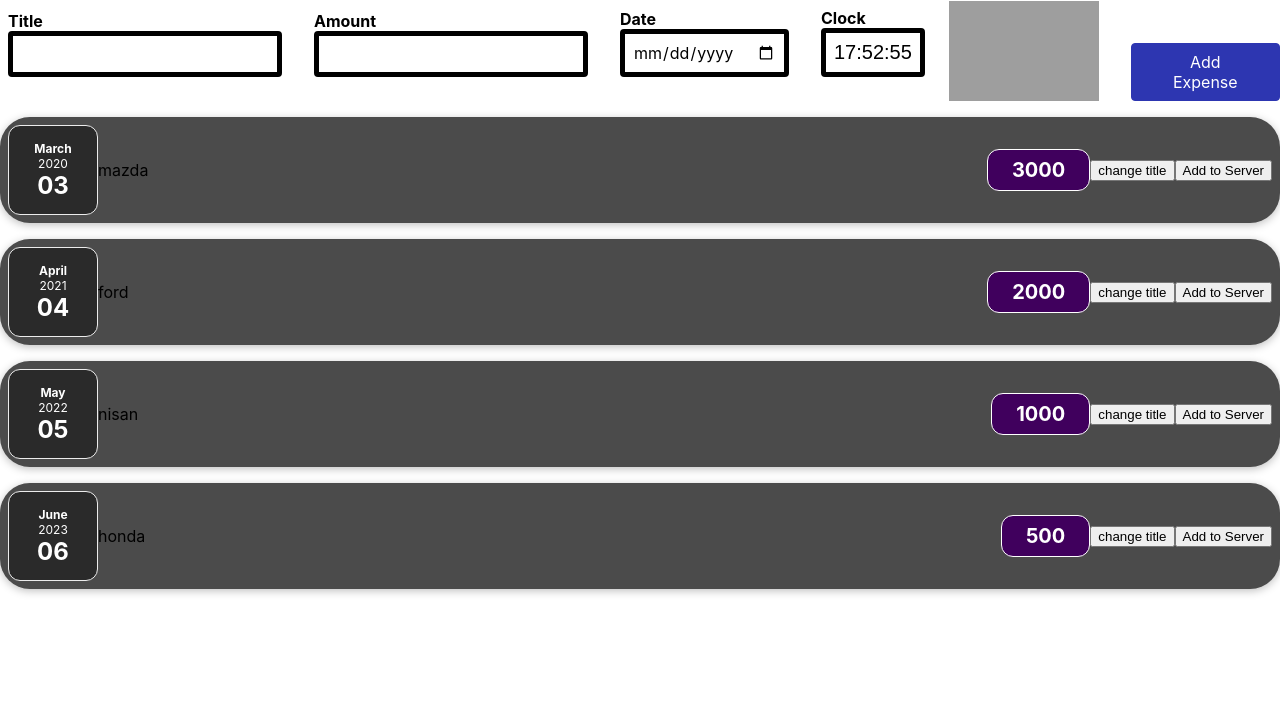
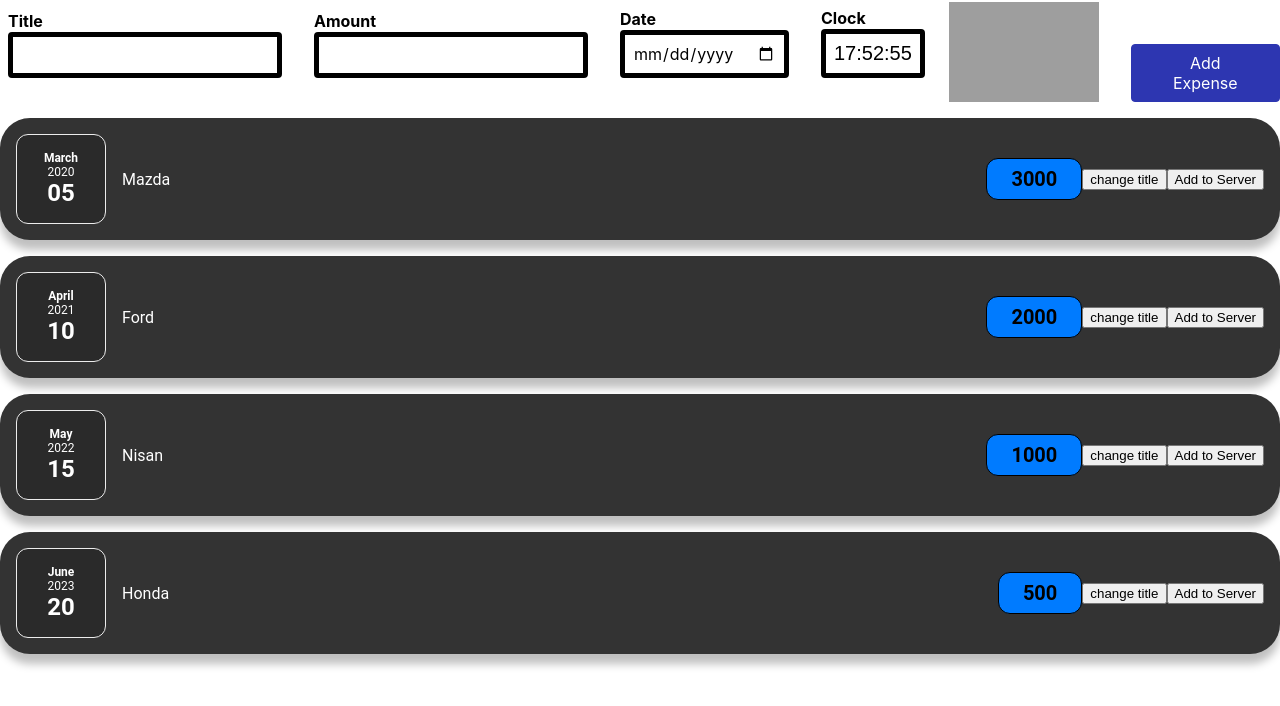
Before and after one commit to micahelv000/Android2Task2, a React (Create React App) app: page / in a window 1280 px wide. Shown: the top 706 px of the page. Built offline with nearby package versions, Linux system fonts and the light colour scheme; grey boxes are pictures that could not be loaded.

Commit message:
Fixed date bug, CSS, removed unused vars
Fixed a bug where the date expense displayed the month number instead of the days and changed the default data to more sensible numbers.
Fixed some wrong CSS properties that did nothing and improved the main CSS file.
Removed unused variables.

```diff
--- a/src/App.js
+++ b/src/App.js
@@ -4,10 +4,10 @@
 
 function App() {
     const [expenses, setExpenses] = useState([
-        { id: 'e1', title: 'mazda', amount: 3000, date: new Date(2020, 2, 28) },
-        { id: 'e2', title: 'ford', amount: 2000, date: new Date(2021, 3, 28) },
-        { id: 'e3', title: 'nisan', amount: 1000, date: new Date(2022, 4, 28) },
-        { id: 'e4', title: 'honda', amount: 500, date: new Date(2023, 5, 28) },
+        { id: 'e1', title: 'Mazda', amount: 3000, date: new Date(2020, 2, 5) },
+        { id: 'e2', title: 'Ford', amount: 2000, date: new Date(2021, 3, 10) },
+        { id: 'e3', title: 'Nisan', amount: 1000, date: new Date(2022, 4, 15) },
+        { id: 'e4', title: 'Honda', amount: 500, date: new Date(2023, 5, 20) },
     ]);
 
     const addExpenseHandler = (expense) => {
--- a/src/components/Card.css
+++ b/src/components/Card.css
@@ -1,5 +1,4 @@
 .card {
-
     border-radius: 30px;
-    box-shadow: 0 10px 8px rgba (0, 0, 0, 0.25);
+    box-shadow: 0 10px 8px rgba(0, 0, 0, 0.25);
 }
--- a/src/components/Clock.css
+++ b/src/components/Clock.css
@@ -5,7 +5,6 @@
     font-size: 20px;
     font-family: Arial, sans-serif;
     color: black ;
-    box-shadow: 22 10px 8px rgba (2, 22, 222, 0.25);
     border-radius: 100px;
 
 }
--- a/src/components/ExpenseDate.js
+++ b/src/components/ExpenseDate.js
@@ -4,7 +4,7 @@
 function ExpenseDate(props) {
 
     const month = props.date.toLocaleString('en-US', { month: 'long' });
-    const day = props.date.toLocaleString('en-US', { month: '2-digit' });
+    const day = props.date.toLocaleString('en-US', { day: '2-digit' });
     const year = props.date.getFullYear();
 
     return <div className="expense-date">
@@ -12,6 +12,6 @@
         <div className="expense-date__year"> {year}</div>
         <div className="expense-date__day"> {day}</div>
     </div>
-};
+}
 
 export default ExpenseDate;
--- a/src/components/ExpenseForm.css
+++ b/src/components/ExpenseForm.css
@@ -7,7 +7,7 @@
 
   .form-control label {
     font-weight: bold;
-    margin-bottom: 0.5 px;
+    margin-bottom: 1px;
 
   }
   #anim{
--- a/src/components/ExpenseItem.css
+++ b/src/components/ExpenseItem.css
@@ -1,15 +1,27 @@
+:root {
+    --primary-color: #333333;
+    --secondary-color: #007BFF;
+    --text-color: #000000;
+    --border-radius: 12px;
+    --transition-speed: 0.3s;
+}
+
 .expense-item {
     display: flex;
     justify-content: space-between;
     align-items: center;
     box-shadow: 0 2px 8px rgba(0, 0, 0, 0.25);
-    padding: 0.5rem;
+    padding: 1rem;
     margin: 1rem 0;
-    border-radius: 12px;
-    background-color: #4b4b4b;
+    border-radius: var(--border-radius);
+    background-color: var(--primary-color);
+    transition: all var(--transition-speed);
+    box-sizing: border-box;
+    font-family: 'Roboto', sans-serif;
 }
 
 .expense-item__description {
+    color: white;
     display: flex;
     flex-direction: column;
     gap: 1rem;
@@ -17,24 +29,28 @@
     flex-flow: column-reverse;
     justify-content: flex-start;
     flex: 1;
+    margin-left: 1rem;
+    box-sizing: border-box;
 }
 
 .expense-item h2 {
-    color: #3a3a3a;
     font-size: 1rem;
     flex: 1;
     margin: 0 1rem;
-    color: white;
+    color: var(--text-color);
+    box-sizing: border-box;
 }
 
 .expense-item__price {
     font-size: 1rem;
     font-weight: bold;
-    color: white;
-    background-color: #40005d;
-    border: 1px solid white;
+    color: var(--text-color);
+    background-color: var(--secondary-color);
+    border: 1px solid var(--text-color);
     padding: 0.5rem;
-    border-radius: 12px;
+    border-radius: var(--border-radius);
+    box-sizing: border-box;
+    transition: all var(--transition-speed);
 }
 
 @media (min-width: 580px) {
--- a/src/components/ExpenseItem.js
+++ b/src/components/ExpenseItem.js
@@ -7,8 +7,8 @@
 function ExpenseItem(props) {
 
     const [title, setTitle] = useState(props.title)
-    const [amount, setAmount] = useState(props.amount)
-    const [date, setDate] = useState(props.date)
+    const [amount] = useState(props.amount)
+    const [date] = useState(props.date)
 
     const clickHandlerServer = () => {
 
```
